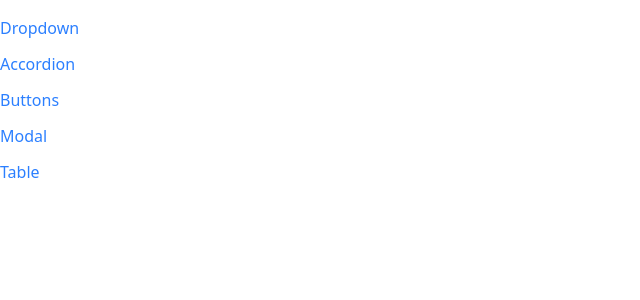
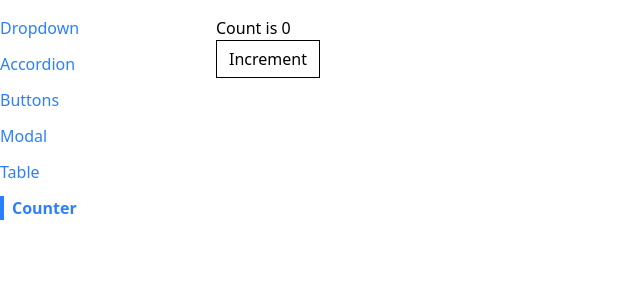
Before and after one commit to MahmoudFawzyHelmy/comps, a React (Vite) app: page /counter in a window 1280 px wide. Shown: the top 300 px of the page, without its empty margins (0-640 px from the left). Built offline with nearby package versions, Linux system fonts and the light colour scheme.

Commit message:
counter and use custom hooks

```diff
--- a/src/App.js
+++ b/src/App.js
@@ -2,6 +2,7 @@
 import Sidbar from "./components/Sidbar";
 import AccordionPage from "./pages/AccordionPage";
 import ButtonPage from "./pages/ButtonPage";
+import CounterPage from "./pages/CounterPage";
 import DropdownPage from "./pages/DropdownPage";
 import ModalPage from "./pages/ModalPage";
 import TablePage from "./pages/TablePage";
@@ -26,6 +27,9 @@
         <Route path="/table">
           <TablePage/>
         </Route>
+        <Route path='/counter'>
+          <CounterPage/>
+        </Route>
       </div>
     </div>
   );
--- a/src/components/Sidbar.js
+++ b/src/components/Sidbar.js
@@ -7,6 +7,7 @@
     { label: "Buttons", path: "/buttons" },
     { label: "Modal", path: "/modal" },
     { label: "Table", path: "/table" },
+    { label: "Counter", path:"/counter"}
   ];
   const renderLinks = links.map((link) => {
     return (
--- a/src/components/SortableTable.js
+++ b/src/components/SortableTable.js
@@ -1,29 +1,11 @@
-import { useState } from "react";
+
+import useSort from "../hooks/use-sort";
 import Table from "./Table";
 import { GoChevronDown, GoChevronUp } from "react-icons/go";
 
 export default function SortableTable(props) {
-  const [sortOrder, setSortOrder] = useState(null);
-  const [sortBy, setSortBy] = useState(null);
   const { config, data } = props;
-
-  const handleClick = (label) => {
-    if (sortBy && label !== sortBy) {
-      setSortBy("asc");
-      setSortBy(label);
-      return;
-    }
-    if (sortOrder === null) {
-      setSortOrder("asc");
-      setSortBy(label);
-    } else if (sortOrder === "asc") {
-      setSortOrder("desc");
-      setSortBy(label);
-    } else if (sortOrder === "desc") {
-      setSortOrder(null);
-      setSortBy(null);
-    }
-  };
+  const {sortBy, sortData,sortOrder,handleClick}=useSort(data,config)
 
   const updatedConfig = config.map((column) => {
     if (!column.sortValue) {
@@ -46,22 +28,7 @@
     };
   });
 
-  let sortData = data;
-  if (sortOrder && sortBy) {
-    const { sortValue } = config.find((column) => column.label === sortBy);
 
-    sortData = [...data].sort((a, b) => {
-      const valueA = sortValue(a);
-      const valueB = sortValue(b);
-      const reverseOrder = sortOrder === "asc" ? 1 : -1;
-
-      if (typeof valueA === "string") {
-        return valueA.localeCompare(valueB) * reverseOrder;
-      } else {
-        return (valueA - valueB) * reverseOrder;
-      }
-    });
-  }
   return <Table {...props} config={updatedConfig} data={sortData} />;
 }
 
--- /dev/null
+++ b/src/hooks/use-counter.js
@@ -0,0 +1,20 @@
+import { useState, useEffect } from 'react';
+
+function useCounter() {
+  const [count, setCount] = useState(0);
+
+  useEffect(() => {
+    console.log(count);
+  }, [count]);
+
+  const increment = () => {
+    setCount(count + 1);
+  };
+
+  return {
+    count,
+    increment,
+  };
+}
+
+export default useCounter;
--- /dev/null
+++ b/src/hooks/use-sort.js
@@ -0,0 +1,48 @@
+import { useState } from "react";
+
+export default function useSort(data,config) {
+  const [sortOrder, setSortOrder] = useState(null);
+  const [sortBy, setSortBy] = useState(null);
+
+  const handleClick = (label) => {
+    if (sortBy && label !== sortBy) {
+      setSortBy("asc");
+      setSortBy(label);
+      return;
+    }
+    if (sortOrder === null) {
+      setSortOrder("asc");
+      setSortBy(label);
+    } else if (sortOrder === "asc") {
+      setSortOrder("desc");
+      setSortBy(label);
+    } else if (sortOrder === "desc") {
+      setSortOrder(null);
+      setSortBy(null);
+    }
+  };
+
+  let sortData = data;
+  if (sortOrder && sortBy) {
+    const { sortValue } = config.find((column) => column.label === sortBy);
+
+    sortData = [...data].sort((a, b) => {
+      const valueA = sortValue(a);
+      const valueB = sortValue(b);
+      const reverseOrder = sortOrder === "asc" ? 1 : -1;
+
+      if (typeof valueA === "string") {
+        return valueA.localeCompare(valueB) * reverseOrder;
+      } else {
+        return (valueA - valueB) * reverseOrder;
+      }
+    });
+  }
+    return {
+        sortOrder,
+        sortBy,
+        sortData,
+        handleClick,
+
+  }
+}
--- /dev/null
+++ b/src/pages/CounterPage.js
@@ -0,0 +1,12 @@
+import Button from "../components/Button";
+import useCounter from "../hooks/use-counter";
+
+export default function CounterPage({ initialCount }) {
+  const { count, increment } = useCounter(initialCount);
+  return (
+    <>
+      <h1> Count is {count}</h1>
+      <Button onClick={increment}>Increment</Button>
+    </>
+  );
+}
```
